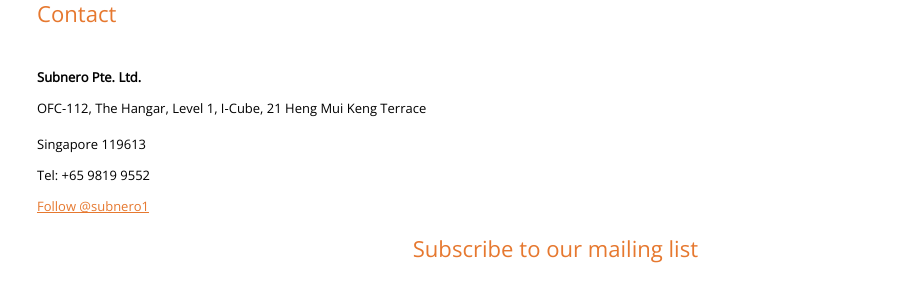
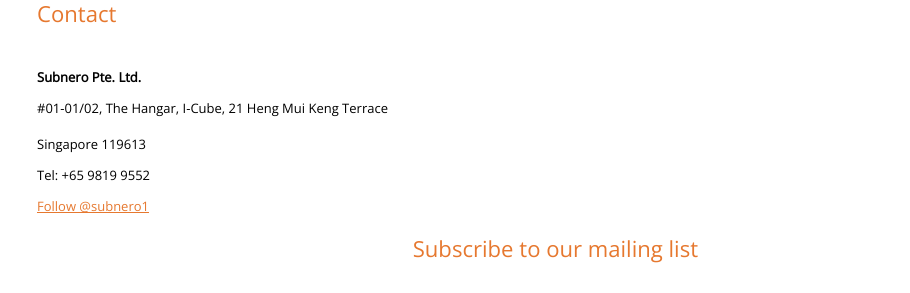
Before and after one commit to subnero1/old_website, a Jekyll site: the page built from contact/index.html, in a window 1280 px wide. Shown: the part 499-792 px from the top of the page, without its empty margins (27-937 px from the left). Built offline with Jekyll 4.4.1, drawn with Linux system fonts in a browser that asks for light colours; nearby versions of some CDN libraries; comment, search, counter and statistics services are not loaded.

Commit message:
updated address to 01-01/02

```diff
--- a/contact/index.html
+++ b/contact/index.html
@@ -44,7 +44,7 @@
         <b>Subnero Pte. Ltd.</b>
         <div class="vcard">
             <p class="adr">
-                <span class="street-address"> OFC-112, The Hangar, Level 1, I-Cube, 21 Heng Mui Keng Terrace</span>
+                <span class="street-address"> #01-01/02, The Hangar, I-Cube, 21 Heng Mui Keng Terrace</span>
                 <br>
                 <span class="region"></span>
                 <br>
```
